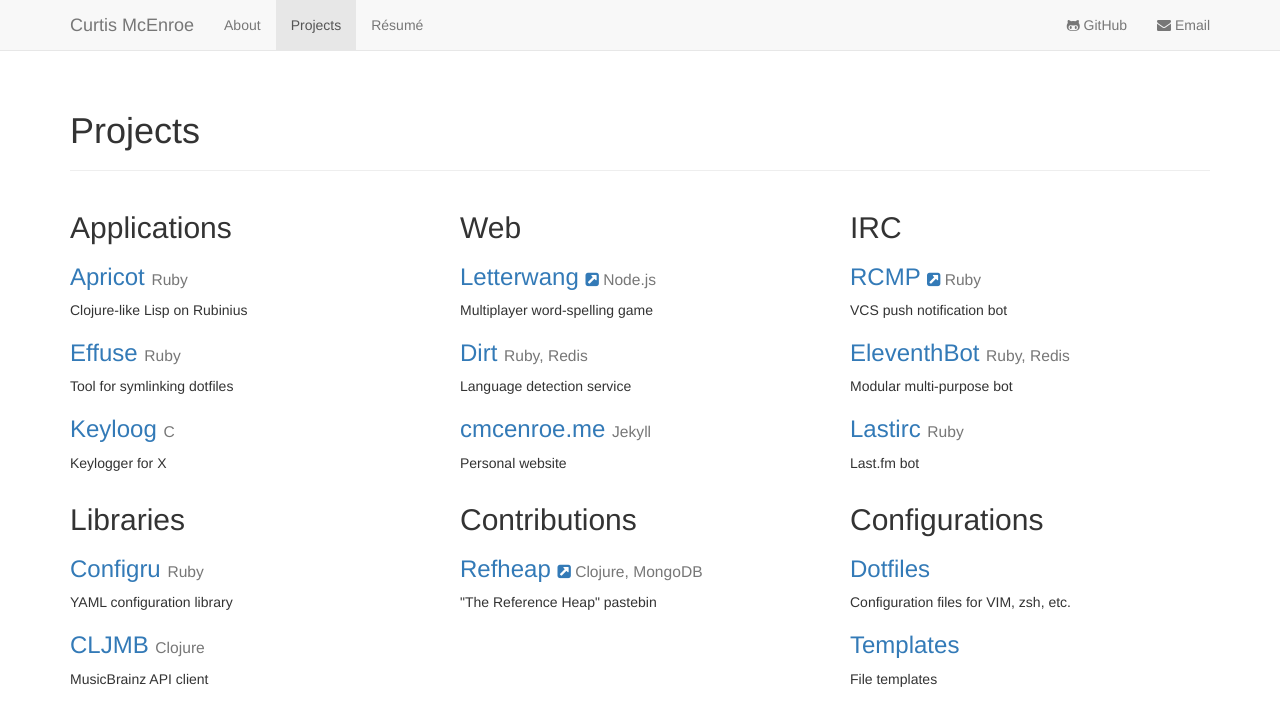
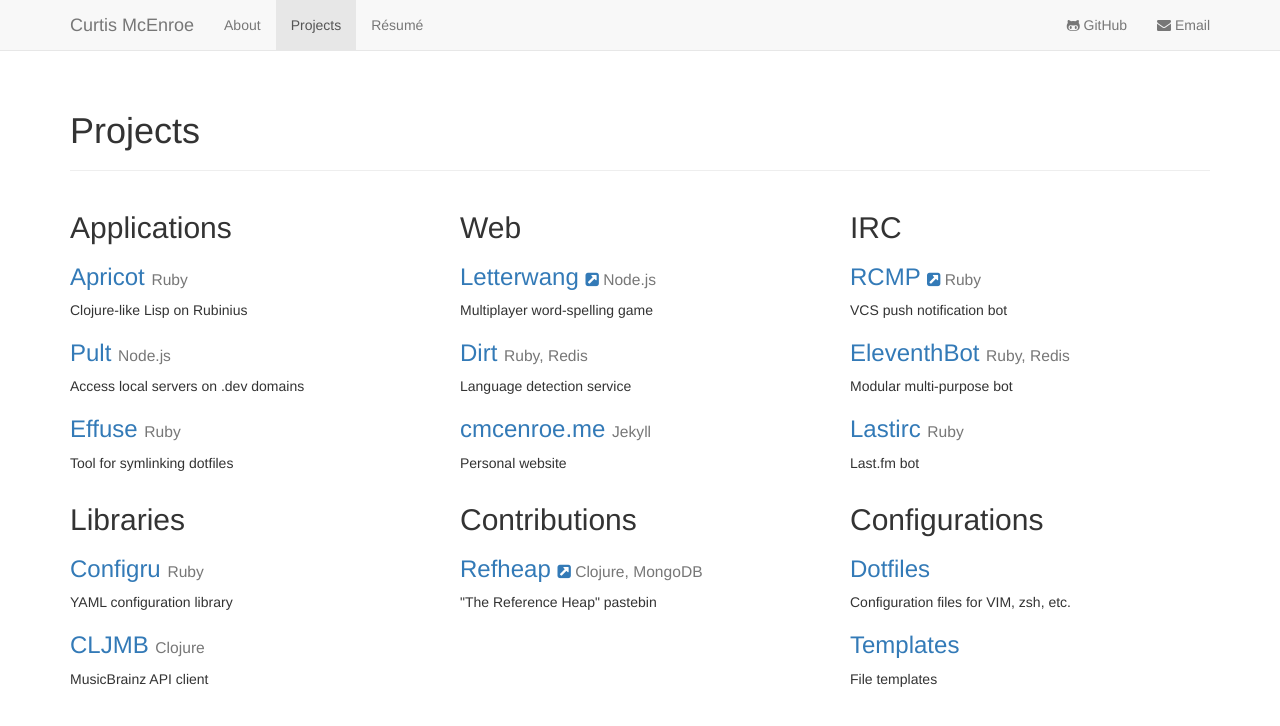
Before and after one commit to causal-agent/programble.github.io, a Jekyll site: the page built from projects.html, in a window 1280 px wide. Shown: the top 726 px of the page. Built offline with Jekyll 4.4.1, drawn with Linux system fonts in a browser that asks for light colours; nearby versions of some CDN libraries.

Commit message:
Replace Keyloog with Pult

```diff
--- a/projects.html
+++ b/projects.html
@@ -19,16 +19,16 @@
     <p>Clojure-like Lisp on Rubinius</p>
 
     <h3>
+      <a href="https://github.com/programble/pult">Pult</a>
+      <small>Node.js</small>
+    </h3>
+    <p>Access local servers on .dev domains</p>
+
+    <h3>
       <a href="https://github.com/programble/effuse">Effuse</a>
       <small>Ruby</small>
     </h3>
     <p>Tool for symlinking dotfiles</p>
-
-    <h3>
-      <a href="https://github.com/programble/keyloog">Keyloog</a>
-      <small>C</small>
-    </h3>
-    <p>Keylogger for X</p>
   </div>
 
   <div class="col-md-4 col-sm-6">
```
